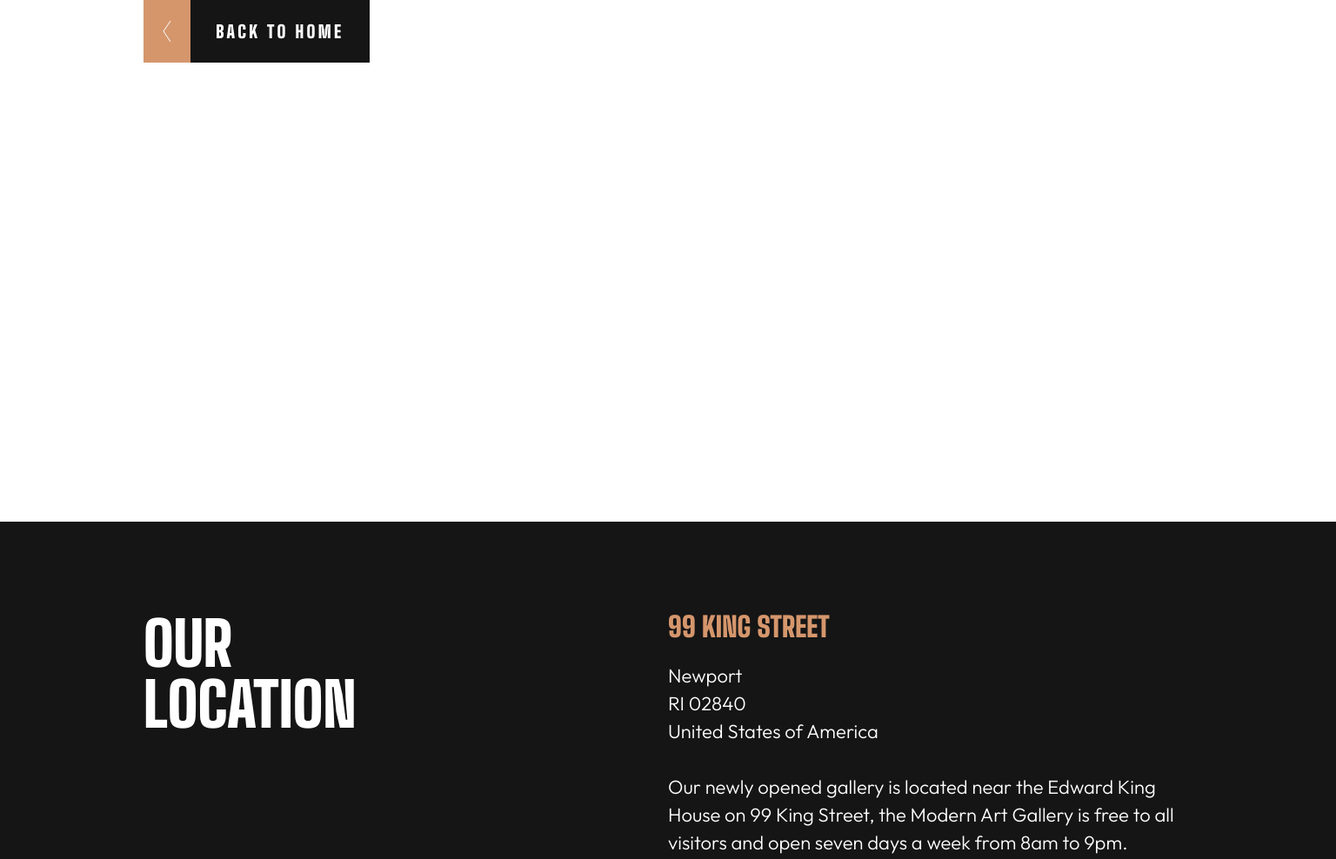
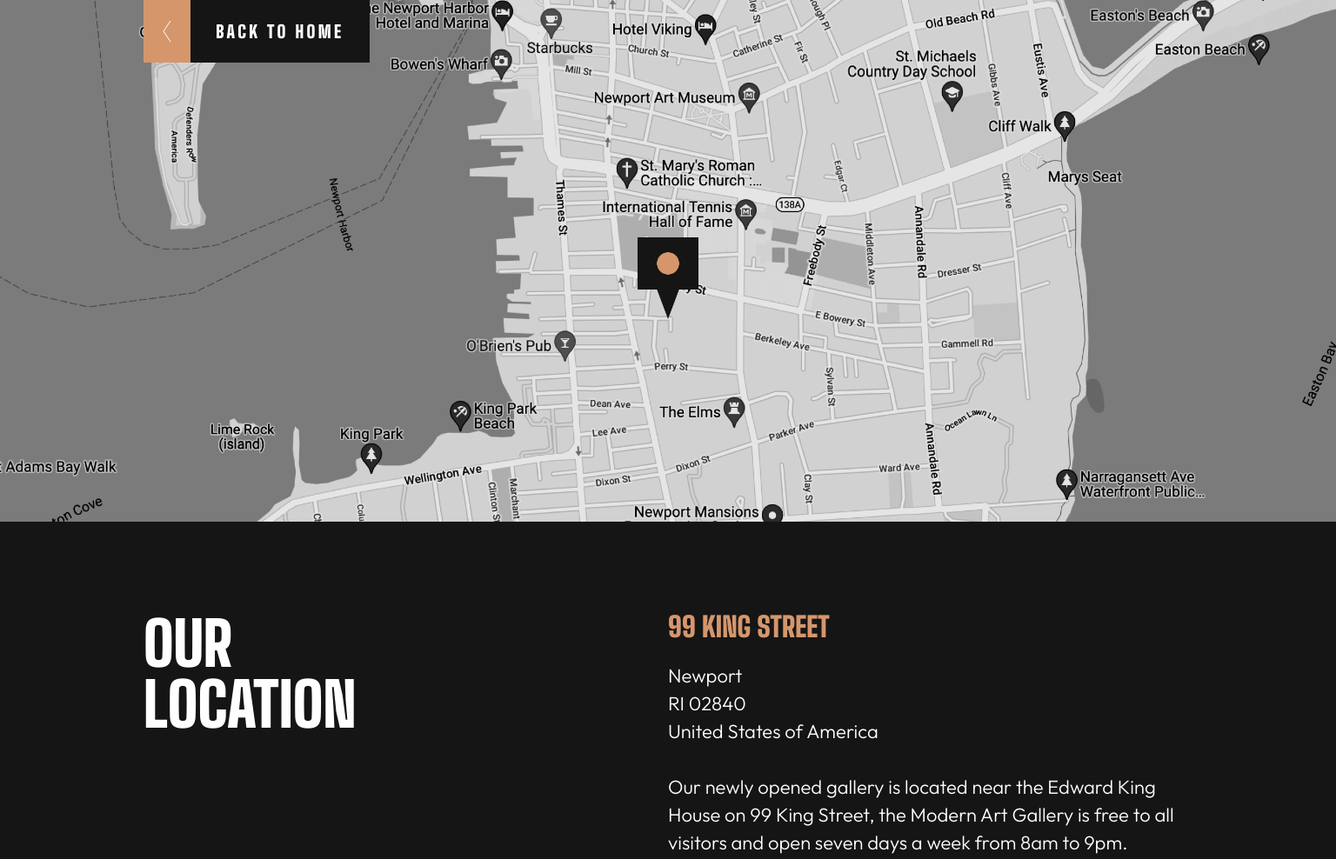
Before and after one commit to GioKatamadze/Art-Gallery-Website, a plain HTML site: page location.html in a window 1536 px wide. Shown: the top 988 px of the page at 87% size. Drawn offline with Linux system fonts and the light colour scheme; the site is published under a folder, as on GitHub Pages, so addresses that start at the root find nothing.

Commit message:
Update style-location.css

```diff
--- a/style-location.css
+++ b/style-location.css
@@ -60,7 +60,7 @@
 
 
     .map-button {
-        background-image: url(/assets/mobile/image-map@2x.png);
+        background-image: url(assets/mobile/image-map@2x.png);
         background-repeat: no-repeat;
         background-size: 100% auto;
         background-position: contain;
@@ -168,7 +168,7 @@
     }
 
     .map-button {
-        background-image: url(/assets/tablet/image-map@2x.png);
+        background-image: url(assets/tablet/image-map@2x.png);
         background-repeat: no-repeat;
         background-size: 100% auto;
         background-position: contain;
@@ -238,7 +238,7 @@
     }
 
     .map-button {
-        background-image: url(/assets/desktop/image-map@2x.png);
+        background-image: url(assets/desktop/image-map@2x.png);
         background-repeat: no-repeat;
         background-size: 100% auto;
         background-position: contain;
```
